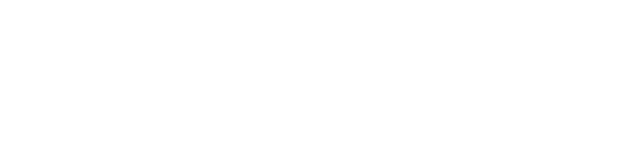
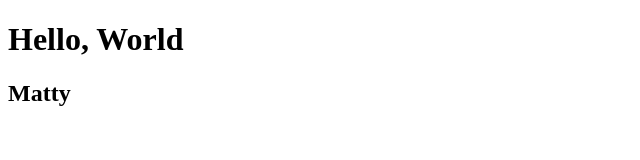
Before and after one commit to PutK/ngClassifieds, a website: page index.html in a window 1280 px wide. Shown: the whole page, without its empty margins (0-640 px from the left). Drawn offline with nearby package versions, Linux system fonts and the light colour scheme.

Commit message:
0403 What is scope

```diff
--- a/components/classifieds.ctr.js
+++ b/components/classifieds.ctr.js
@@ -4,6 +4,10 @@
   angular
     .module("ngClassifieds")
     .controller("classifiedsCtrl", function($scope) {
-
+        $scope.name = {
+          first : "Matty",
+          last : "Kit"
+        };
+        $scope.message = "Hello, World";
     })
 })();
--- a/index.html
+++ b/index.html
@@ -5,6 +5,8 @@
     <title>ngClassifieds</title>
   </head>
   <body ng-app="ngClassifieds" ng-controller="classifiedsCtrl">
+    <h1>{{ message }}</h1>
+    <h2>{{ name.first }}</h2>
 
     <script src="node_modules/angular/angular.js"></script>
     <script src="scripts/app.js"></script>
```
